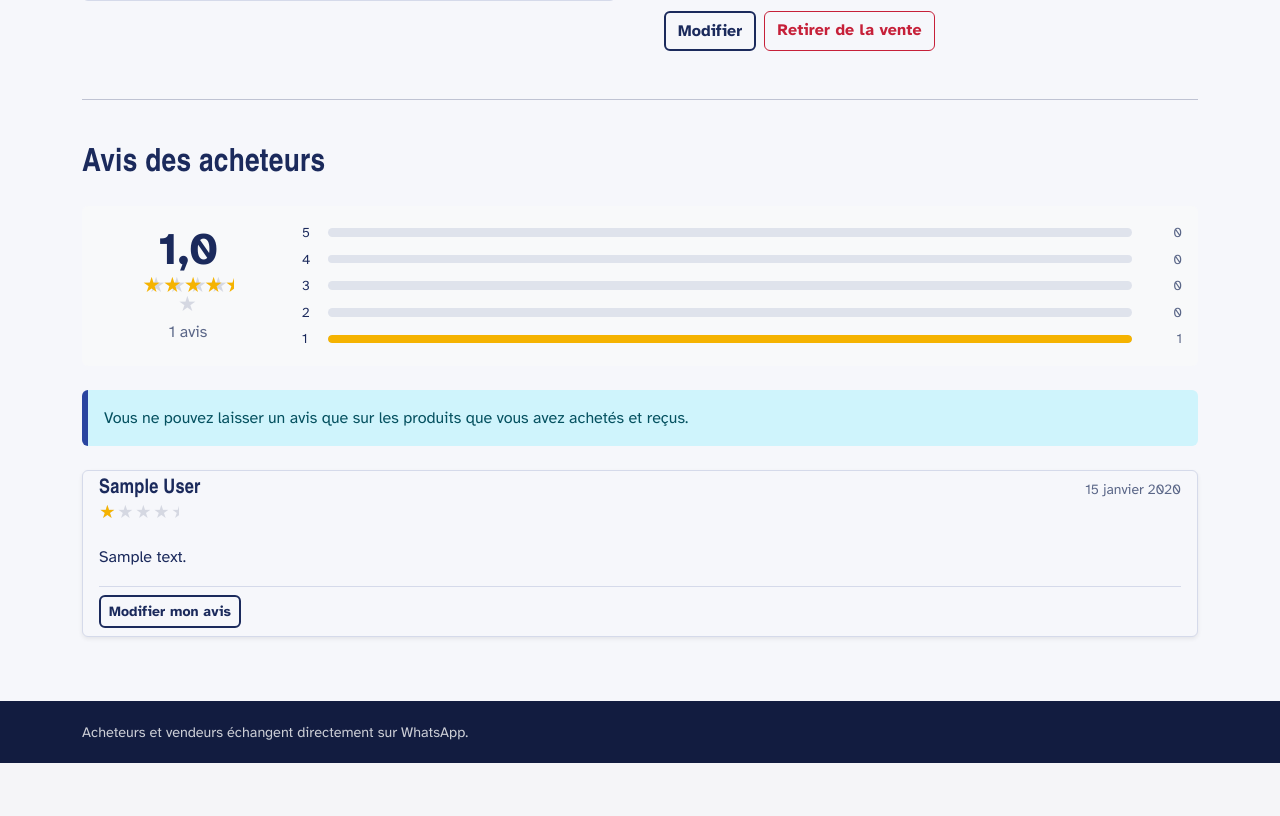
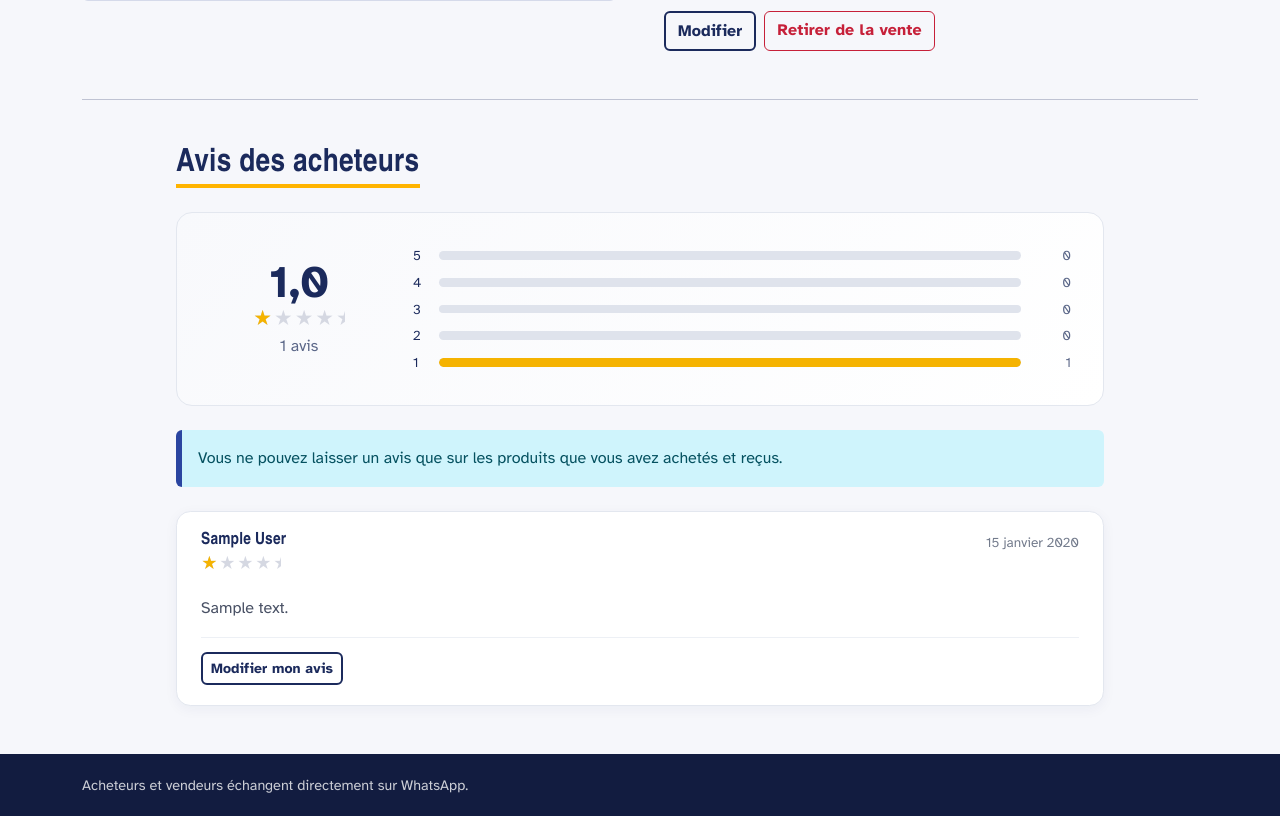
Before and after one commit to aklrom/MARKETPLACE-, a Django app: page /products/1/ in a window 1280 px wide. Shown: the part 502-1318 px from the top of the page. Before the commit the page ends 1265 px from the top, so only its background shows below. Run offline with Django 5.2, Linux system fonts and the light colour scheme; a user stored in the database is signed in; tables that the repository leaves empty hold one stand-in row (values such as "Sample post"); grey boxes marked "Sample" are stand-in pictures; parts of the project's set-up code (start-up, migrations or seed data) failed here and were passed over; some web fonts are replaced.

Commit message:
feat: implement star rating system with dynamic feedback and styling

```diff
--- a/products/templates/products/product_detail.html
+++ b/products/templates/products/product_detail.html
@@ -1,6 +1,11 @@
 {% extends "base.html" %}
 
 {% block title %}{{ product.name }}{% endblock %}
+
+{% block extra_css %}
+{% load static %}
+<link rel="stylesheet" href="{% static 'reviews/reviews.css' %}">
+{% endblock %}
 
 {% block content %}
 <div class="row g-4 g-lg-5 align-items-start">
@@ -56,17 +61,15 @@
 
 <hr class="my-5">
 
-<div class="row">
-    <div class="col-12">
-        <h2 id="avis-section" class="h3 mb-4">Avis des acheteurs</h2>
+<section class="review-section" aria-labelledby="avis-section">
+    <h2 id="avis-section" class="review-section__title">Avis des acheteurs</h2>
 
-        <!-- Affichage de la note moyenne globale -->
     {% if product.reviews_count > 0 %}
-        <div class="card mb-4 bg-light border-0">
+        <div class="review-summary mb-4">
             <div class="card-body rating-summary">
                 <div class="rating-summary__score">
                     <strong>{{ product.average_rating }}</strong>
-                    <div class="rating-stars rating-stars--large" style="--rating: {{ product.average_rating }};" aria-label="{{ product.average_rating }} étoiles sur 5">
+                    <div class="rating-stars rating-stars--large" style="--rating: {{ product.average_rating|floatformat:'1u' }};" aria-label="{{ product.average_rating }} étoiles sur 5">
                         <span aria-hidden="true">★★★★★</span>
                     </div>
                     <span class="text-muted">{{ product.reviews_count }} avis</span>
@@ -86,7 +89,6 @@
         </div>
     {% endif %}
 
-        <!-- Bouton pour ajouter un avis -->
     {% if user.is_authenticated %}
         {% if can_review %}
             {% if not has_reviewed %}
@@ -105,36 +107,34 @@
         {% endif %}
     {% endif %}
 
-        <!-- Liste des avis -->
     {% if reviews %}
-            <div class="list-group">
+        <div class="review-list">
             {% for review in reviews %}
-                <div class="list-group-item list-group-item-action flex-column align-items-start mb-3 border rounded shadow-sm">
-                    <div class="d-flex w-100 justify-content-between align-items-start">
+            <article class="review-card">
+                <header class="review-card__header">
                     <div>
-                            <h5 class="mb-1">
+                        <h3 class="review-card__author">
                             {{ review.publier.first_name }} {{ review.publier.last_name|default:"Utilisateur" }}
-                            </h5>
-                            <div class="rating-stars" style="--rating: {{ review.rating }};" aria-label="{{ review.rating }} étoiles sur 5">
+                        </h3>
+                        <div class="rating-stars rating-stars--review" style="--rating: {{ review.rating }};" aria-label="{{ review.rating }} étoiles sur 5">
                             <span aria-hidden="true">★★★★★</span>
                         </div>
                     </div>
-                        <small class="text-muted">{{ review.created_at|date:"d F Y" }}</small>
-                    </div>
-                    <p class="mb-1 mt-3 text-secondary">{{ review.text|linebreaks }}</p>
+                    <time class="review-card__date" datetime="{{ review.created_at|date:'c' }}">{{ review.created_at|date:"d F Y" }}</time>
+                </header>
+                <div class="review-card__text">{{ review.text|linebreaks }}</div>
 
                 {% if user == review.publier %}
-                    <div class="mt-3 pt-2 border-top">
+                <footer class="review-card__actions">
                     <a href="{% url 'reviews:review_update' review.id %}" class="btn btn-sm btn-outline-primary">
                         <i class="bi bi-pencil"></i> Modifier mon avis
                     </a>
-                    </div>
+                </footer>
                 {% endif %}
-                </div>
+            </article>
             {% endfor %}
         </div>
 
-            <!-- Pagination -->
         {% if reviews.has_other_pages %}
         <nav aria-label="Pagination des avis" class="mt-4">
             <ul class="pagination justify-content-center">
@@ -173,11 +173,11 @@
         </nav>
         {% endif %}
     {% else %}
-            <div class="alert alert-light border text-center py-4">
-                <p class="text-muted mb-0">Aucun avis pour le moment. Soyez le premier à partager votre expérience !</p>
+        <div class="review-empty">
+            <p>Aucun avis pour le moment.</p>
+            <span>Soyez le premier à partager votre expérience !</span>
         </div>
     {% endif %}
-    </div>
-</div>
+</section>
 
 {% endblock %}
--- a/reviews/static/reviews/reviews.css
+++ b/reviews/static/reviews/reviews.css
@@ -1,50 +1,159 @@
-/* --- Styles pour la section des avis (Reviews) --- */
+/* Section des avis sur la fiche produit */
+.review-section {
+    max-width: 58rem;
+    margin-inline: auto;
+}
 
-/* Carte d'avis individuelle */
+.review-section__title {
+    margin-bottom: 1.5rem;
+    font-size: clamp(1.6rem, 3vw, 2rem);
+    font-weight: 750;
+}
+
+.review-summary {
+    overflow: hidden;
+    border: 1px solid #e3e7ef;
+    border-radius: 1rem;
+    background: linear-gradient(135deg, #f8f9fc, #fff);
+}
+
+.review-summary .card-body {
+    padding: clamp(1.25rem, 4vw, 2rem);
+}
+
+.review-list {
+    display: grid;
+    gap: 1rem;
+}
+
 .review-card {
+    padding: 1.25rem 1.5rem;
+    border: 1px solid #e3e7ef;
+    border-radius: 0.9rem;
+    background-color: #fff;
+    box-shadow: 0 0.2rem 0.8rem rgba(27, 42, 92, 0.05);
     transition: transform 0.2s ease, box-shadow 0.2s ease;
-    border-left: 4px solid #0d6efd; /* Bordure colorée sur le côté (bleu primaire Bootstrap) */
-    background-color: #fff;
 }
 
 .review-card:hover {
-    transform: translateY(-3px);
-    box-shadow: 0 0.5rem 1rem rgba(0, 0, 0, 0.08) !important;
+    transform: translateY(-2px);
+    box-shadow: 0 0.5rem 1.25rem rgba(27, 42, 92, 0.1);
 }
 
-/* Badge de note */
-.review-rating-badge {
-    background-color: #ffc107; /* Jaune étoile */
-    color: #000;
-    font-weight: 700;
-    padding: 0.35em 0.65em;
-    border-radius: 0.375rem;
-    font-size: 0.85em;
-    letter-spacing: 0.5px;
+.review-card__header {
+    display: flex;
+    align-items: flex-start;
+    justify-content: space-between;
+    gap: 1rem;
 }
 
-/* Typographie */
-.review-author {
-    font-weight: 600;
-    color: #212529;
+.review-card__author {
+    margin: 0 0 0.35rem;
+    color: #1b2a5c;
+    font-size: 1.05rem;
+    font-weight: 700;
 }
 
-.review-text {
-    color: #495057;
-    line-height: 1.6;
-    font-size: 0.95rem;
+.rating-stars--review {
+    font-size: 1rem;
 }
 
-.review-date {
-    font-size: 0.8rem;
-    color: #6c757d;
+.review-card__date {
+    flex-shrink: 0;
+    color: #737b8c;
+    font-size: 0.85rem;
 }
 
-/* Animation douce pour le bouton d'ajout d'avis */
-.btn-add-review {
-    transition: all 0.3s ease;
+.review-card__text {
+    margin-top: 1rem;
+    color: #485064;
+    line-height: 1.6;
 }
-.btn-add-review:hover {
-    transform: scale(1.02);
-    box-shadow: 0 4px 8px rgba(25, 135, 84, 0.3); /* Ombre verte subtile */
+
+.review-card__text p:last-child {
+    margin-bottom: 0;
 }
+
+.review-card__actions {
+    margin-top: 1rem;
+    padding-top: 0.85rem;
+    border-top: 1px solid #edf0f5;
+}
+
+.review-empty {
+    padding: 2rem 1rem;
+    border: 1px dashed #cbd2df;
+    border-radius: 0.9rem;
+    background: #f8f9fc;
+    text-align: center;
+}
+
+.review-empty p {
+    margin-bottom: 0.25rem;
+    color: #1b2a5c;
+    font-weight: 700;
+}
+
+.review-empty span {
+    color: #737b8c;
+}
+
+@media (max-width: 575.98px) {
+    .review-card {
+        padding: 1rem;
+    }
+
+    .review-card__header {
+        flex-direction: column;
+        gap: 0.5rem;
+    }
+}
+
+/* Sélecteur de note en étoiles */
+.rating-control__stars {
+    display: flex;
+    flex-direction: row-reverse;
+    justify-content: flex-end;
+    width: fit-content;
+}
+
+.rating-control__input {
+    position: absolute;
+    width: 1px;
+    height: 1px;
+    overflow: hidden;
+    clip: rect(0, 0, 0, 0);
+    white-space: nowrap;
+    clip-path: inset(50%);
+}
+
+.rating-control__star {
+    padding: 0 0.12rem;
+    color: #c9ced8;
+    cursor: pointer;
+    font-size: 2.5rem;
+    line-height: 1.15;
+    transition: color 0.15s ease, transform 0.15s ease;
+}
+
+.rating-control__input:checked ~ .rating-control__star,
+.rating-control__star:hover,
+.rating-control__star:hover ~ .rating-control__star {
+    color: #f5b301;
+}
+
+.rating-control__star:hover {
+    transform: scale(1.12);
+}
+
+.rating-control__input:focus-visible + .rating-control__star {
+    outline: 3px solid #1b2a5c;
+    outline-offset: 3px;
+    border-radius: 0.25rem;
+}
+
+.rating-control__feedback {
+    min-height: 1.5rem;
+    color: #6c757d;
+    font-size: 0.9rem;
+}
```
Also changed, not shown: reviews/static/reviews/reviews.js (+31 -7 lines), reviews/templates/reviews/review_form.html (+37 -3 lines), reviews/tests.py (+27 -0 lines). Lines whose indentation alone changed are shown as unchanged.
